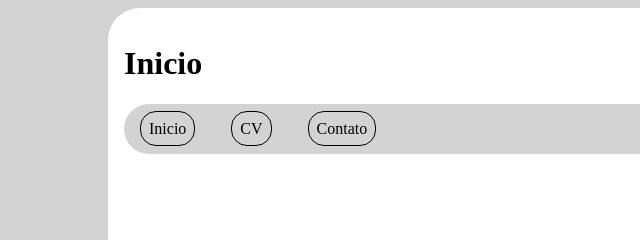
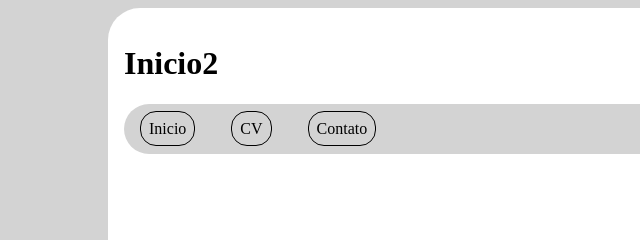
Before and after one commit to Evertonejl/evertonejl.github.io, a plain HTML site: page index.html in a window 1280 px wide. Shown: the top 240 px of the page, 0-640 px from the left. Drawn offline with Linux system fonts and the light colour scheme.

Commit message:
Add files via upload

```diff
--- a/index.html
+++ b/index.html
@@ -20,7 +20,7 @@
 
 
 
-    <h1>Inicio</h1>
+    <h1>Inicio2</h1>
 
     <nav>
         <ul>
```
